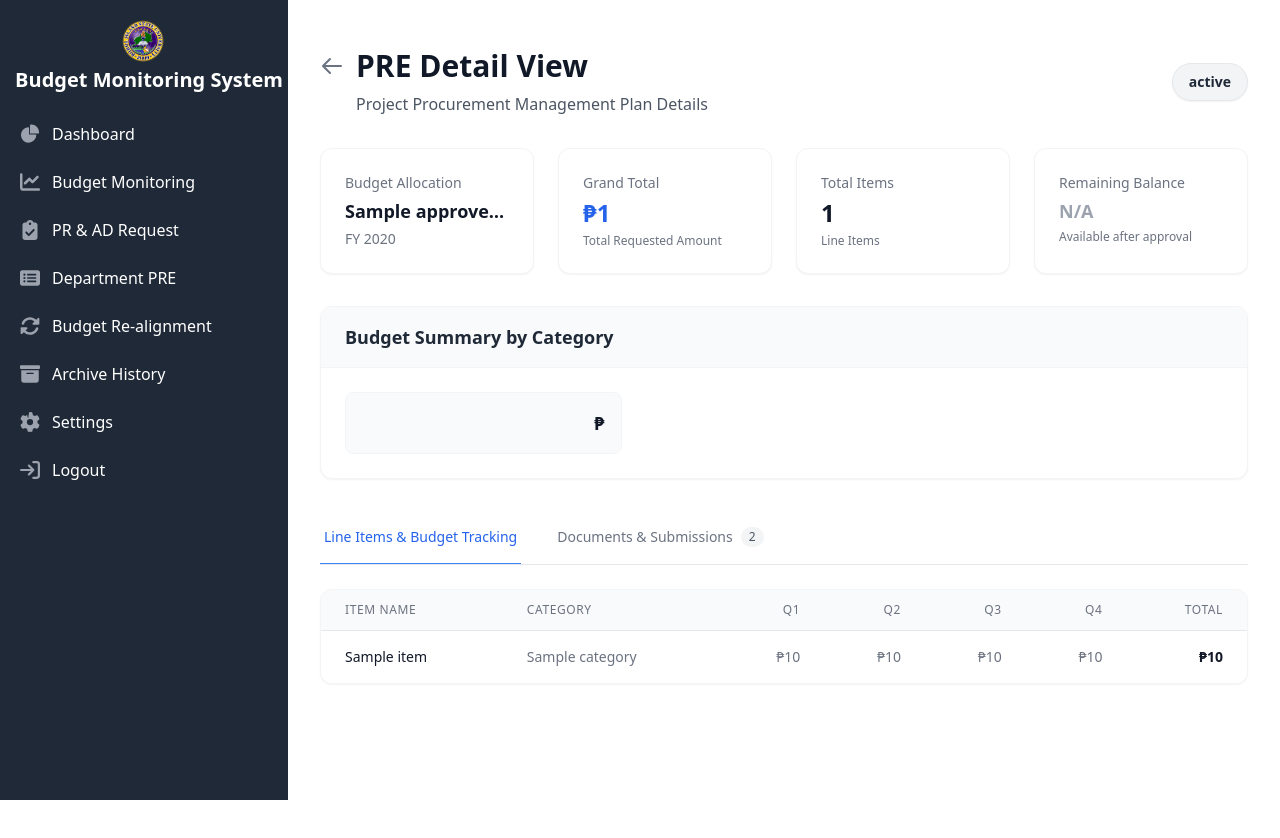
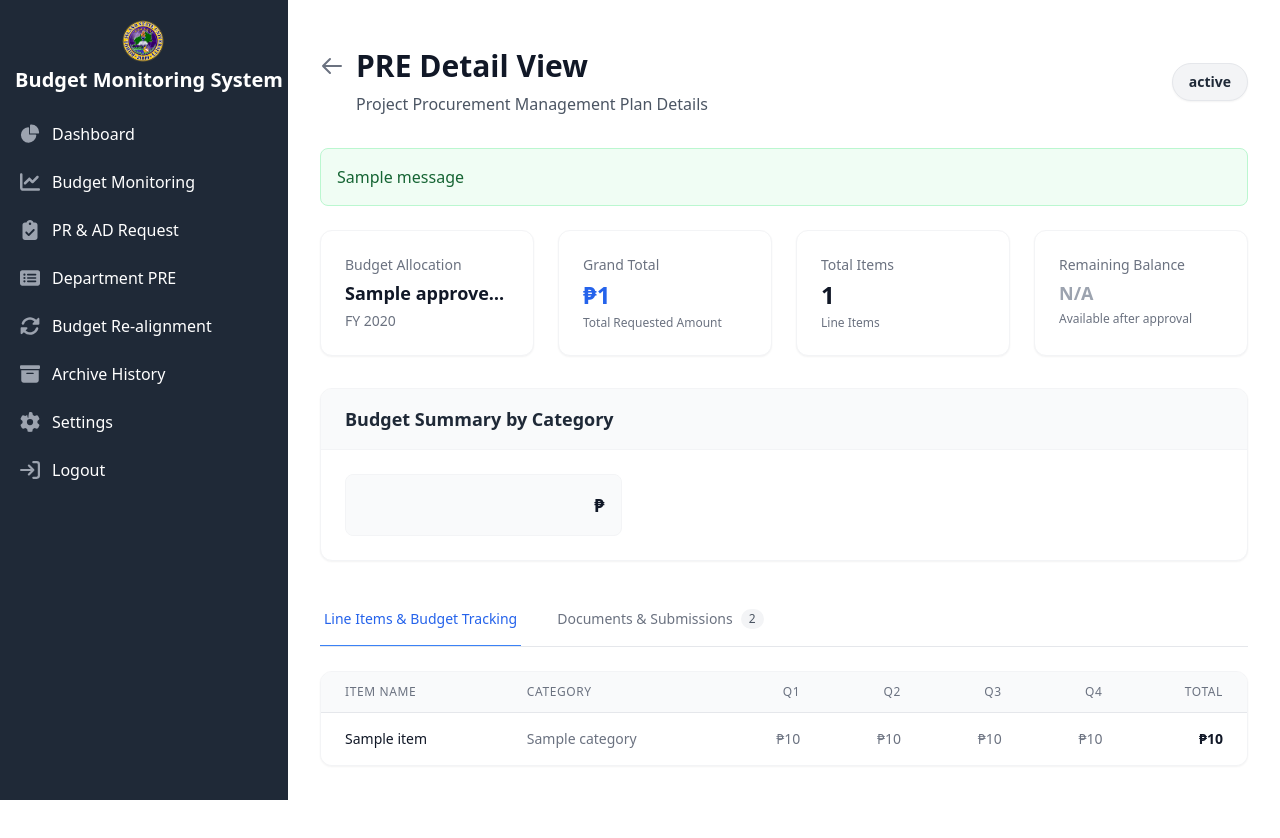
Before and after one commit to RomeloDev/CAPSTONE-PROJECT---BUDGET-MONITORING-SYSTEM-V2, a Django app: template apps/end_user_panel/templates/end_user_panel/view_pre_detail.html in a window 1280 px wide. Before the commit the page ends 800 px from the top, so only its background shows below. Run offline with Django 5.2, Linux system fonts and the light colour scheme; the template is opened without the code that fills it: most values are stand-ins (such as "Sample title", 1, 10 or a date in 2020); one stand-in notice (Sample message) is shown; some libraries are stand-ins or nearby versions.

Commit message:
Message renderer added in view_pre_detail

```diff
--- a/apps/end_user_panel/templates/end_user_panel/view_pre_detail.html
+++ b/apps/end_user_panel/templates/end_user_panel/view_pre_detail.html
@@ -30,6 +30,17 @@
             {{ pre.status }}
         </div>
     </div>
+
+    <!-- Messages -->
+    {% if messages %}
+    <div class="mb-6">
+        {% for message in messages %}
+        <div class="p-4 rounded-lg mb-4 {% if message.tags == 'success' %}bg-green-50 text-green-800 border border-green-200{% elif message.tags == 'error' %}bg-red-50 text-red-800 border border-red-200{% else %}bg-blue-50 text-blue-800 border border-blue-200{% endif %}">
+            {{ message }}
+        </div>
+        {% endfor %}
+    </div>
+    {% endif %}
 
     <!-- Info Cards Grid -->
     <div class="grid grid-cols-1 md:grid-cols-2 lg:grid-cols-4 gap-6 mb-8">
```
